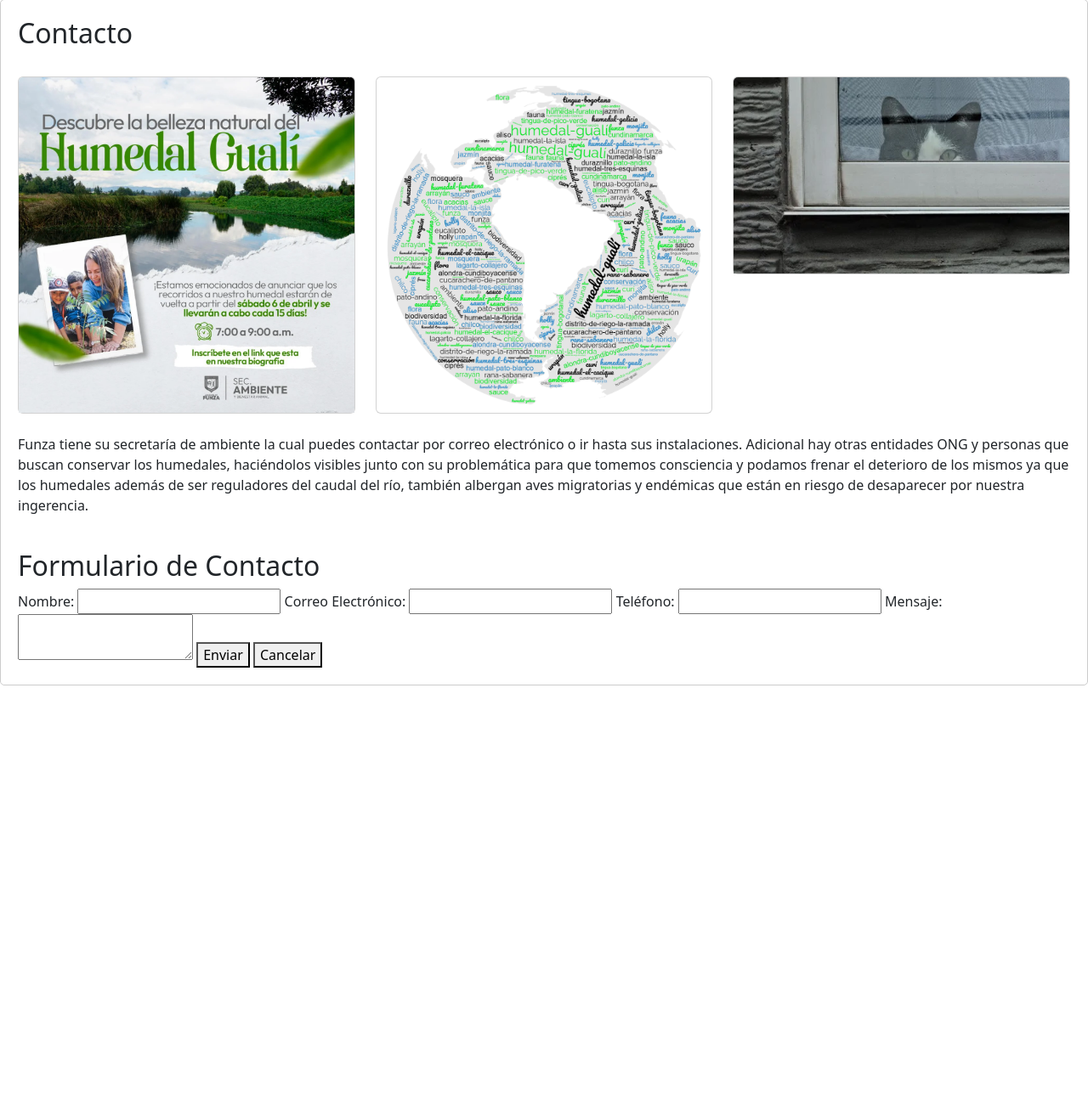
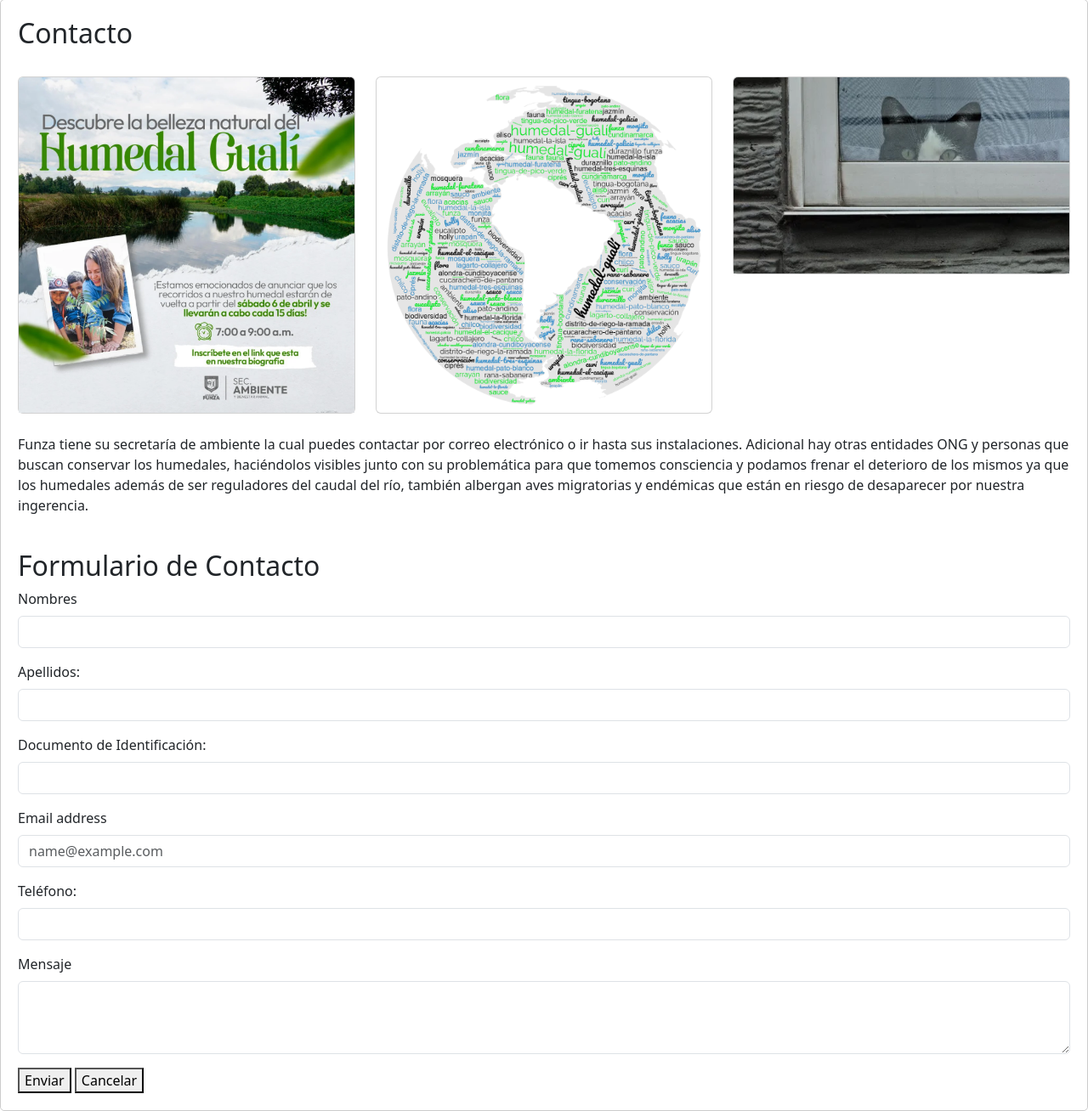
Before and after one commit to jorgemar73/WebPage-Biodiversidad-Funza, a Flask app: page / in a window 1280 px wide. Shown: the part 2684-3992 px from the top of the page at 85% size. Before the commit the page ends 3491 px from the top, so only its background shows below. Run offline with Flask 3, Linux system fonts and the light colour scheme.

Commit message:
actualización formulario de contacto

```diff
--- a/templates/contacto.html
+++ b/templates/contacto.html
@@ -32,17 +32,35 @@
     <br>
     <h2>Formulario de Contacto</h2>
     <form action="/submit_contact" method="post">
-        <label for="name">Nombre:</label>
-        <input type="text" id="name" name="name" required>
+        <div class="mb-3">
+            <label for="name1" class="form-label">Nombres</label>
+            <input type="text" class="form-control" id="name1" name="name1" required maxlength="50">
+        </div>
 
-        <label for="email">Correo Electrónico:</label>
-        <input type="email" id="email" name="email" required>
+        <div class="mb-3">
+            <label for="lastname" class="form-label">Apellidos:</label>
+            <input type="text" class="form-control" id="lastname" name="lastname" required maxlength="50">
+        </div>
 
-        <label for="phone">Teléfono:</label>
-        <input type="tel" id="phone" name="phone">
+        <div class="mb-3">
+            <label for="id_document" class="form-label">Documento de Identificación:</label>
+            <input type="text" class="form-control" id="id_document" name="id_document" required maxlength="35">
+        </div>
 
-        <label for="message">Mensaje:</label>
-        <textarea id="message" name="message" required></textarea>
+        <div class="mb-3">
+            <label for="correoe" class="form-label">Email address</label>
+            <input type="email" class="form-control" id="correoe" placeholder="name@example.com">
+        </div>
+
+        <div class="mb-3">
+            <label for="phone" class="form-label">Teléfono:</label>
+            <input type="tel" class="form-control" id="phone" name="phone" maxlength="12">
+        </div>
+
+        <div class="mb-3">
+            <label for="message" class="form-label">Mensaje</label>
+            <textarea class="form-control" id="message" rows="3"></textarea>
+        </div>
 
         <button type="submit">Enviar</button>
         <button type="button" onclick="window.location.href='/';">Cancelar</button>
```
